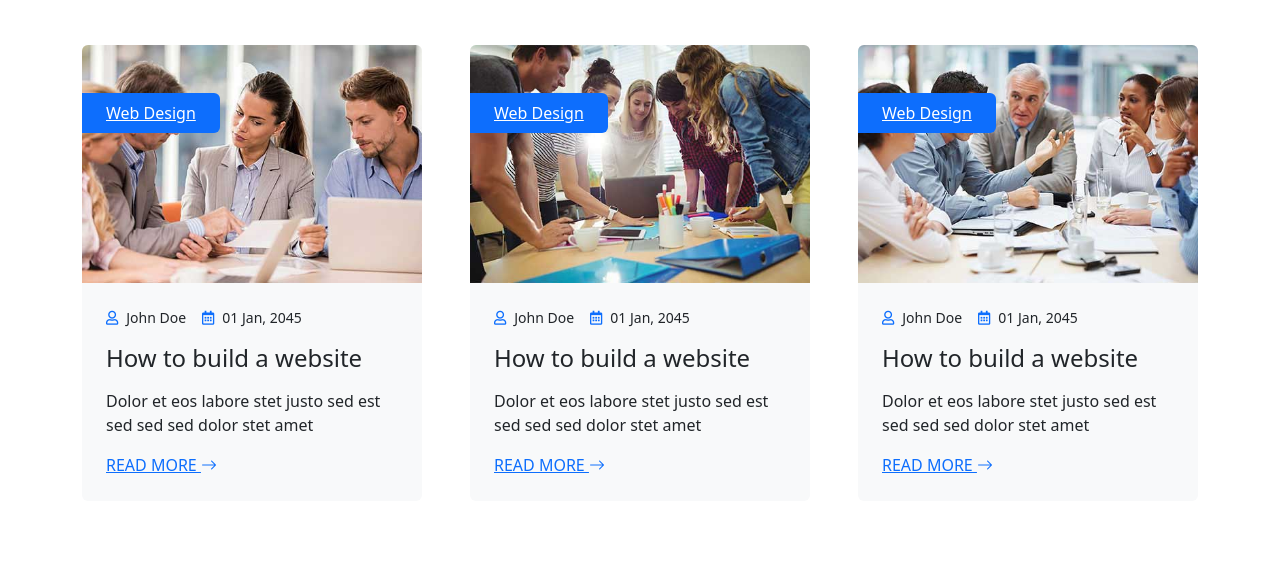
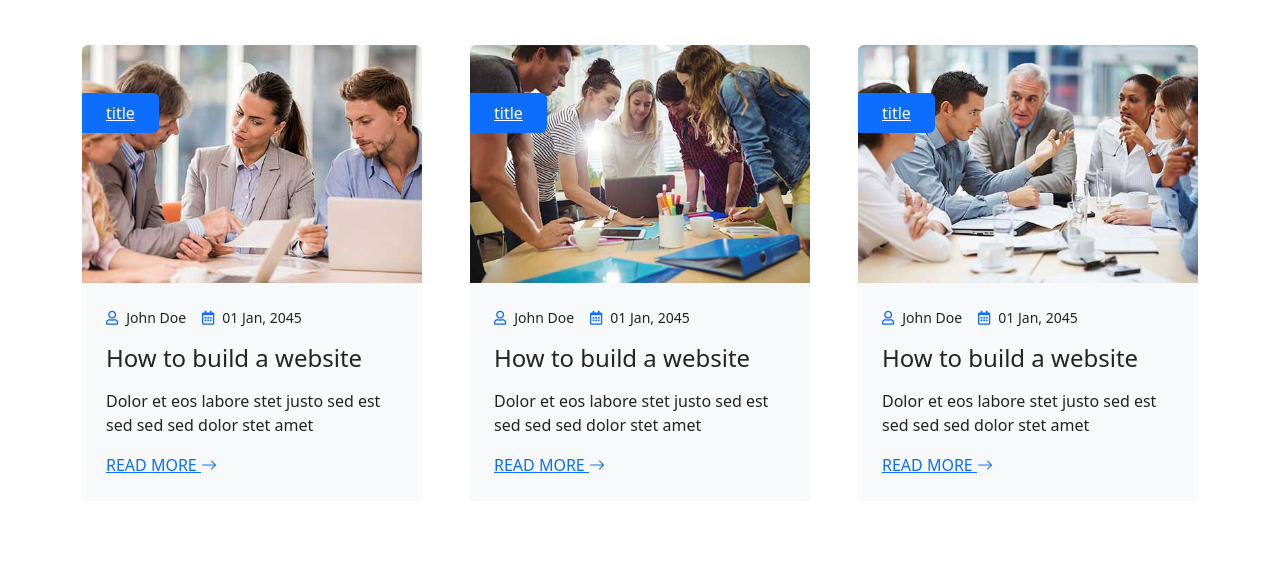
Before and after one commit to prameshwar4378/MoneyTrust, a plain HTML site: page index.html in a window 1280 px wide. Shown: the part 2659-3234 px from the top of the page. Drawn offline with nearby package versions, Linux system fonts and the light colour scheme.

Commit message:
change title

```diff
--- a/index.html
+++ b/index.html
@@ -656,7 +656,7 @@
                         <div class="blog-img position-relative overflow-hidden">
                             <img class="img-fluid" src="img/blog-1.jpg" alt="">
                             <a class="position-absolute top-0 start-0 bg-primary text-white rounded-end mt-5 py-2 px-4"
-                                href="">Web Design</a>
+                                href="">title</a>
                         </div>
                         <div class="p-4">
                             <div class="d-flex mb-3">
@@ -674,7 +674,7 @@
                         <div class="blog-img position-relative overflow-hidden">
                             <img class="img-fluid" src="img/blog-2.jpg" alt="">
                             <a class="position-absolute top-0 start-0 bg-primary text-white rounded-end mt-5 py-2 px-4"
-                                href="">Web Design</a>
+                                href="">title</a>
                         </div>
                         <div class="p-4">
                             <div class="d-flex mb-3">
@@ -692,7 +692,7 @@
                         <div class="blog-img position-relative overflow-hidden">
                             <img class="img-fluid" src="img/blog-3.jpg" alt="">
                             <a class="position-absolute top-0 start-0 bg-primary text-white rounded-end mt-5 py-2 px-4"
-                                href="">Web Design</a>
+                                href="">title</a>
                         </div>
                         <div class="p-4">
                             <div class="d-flex mb-3">
```
